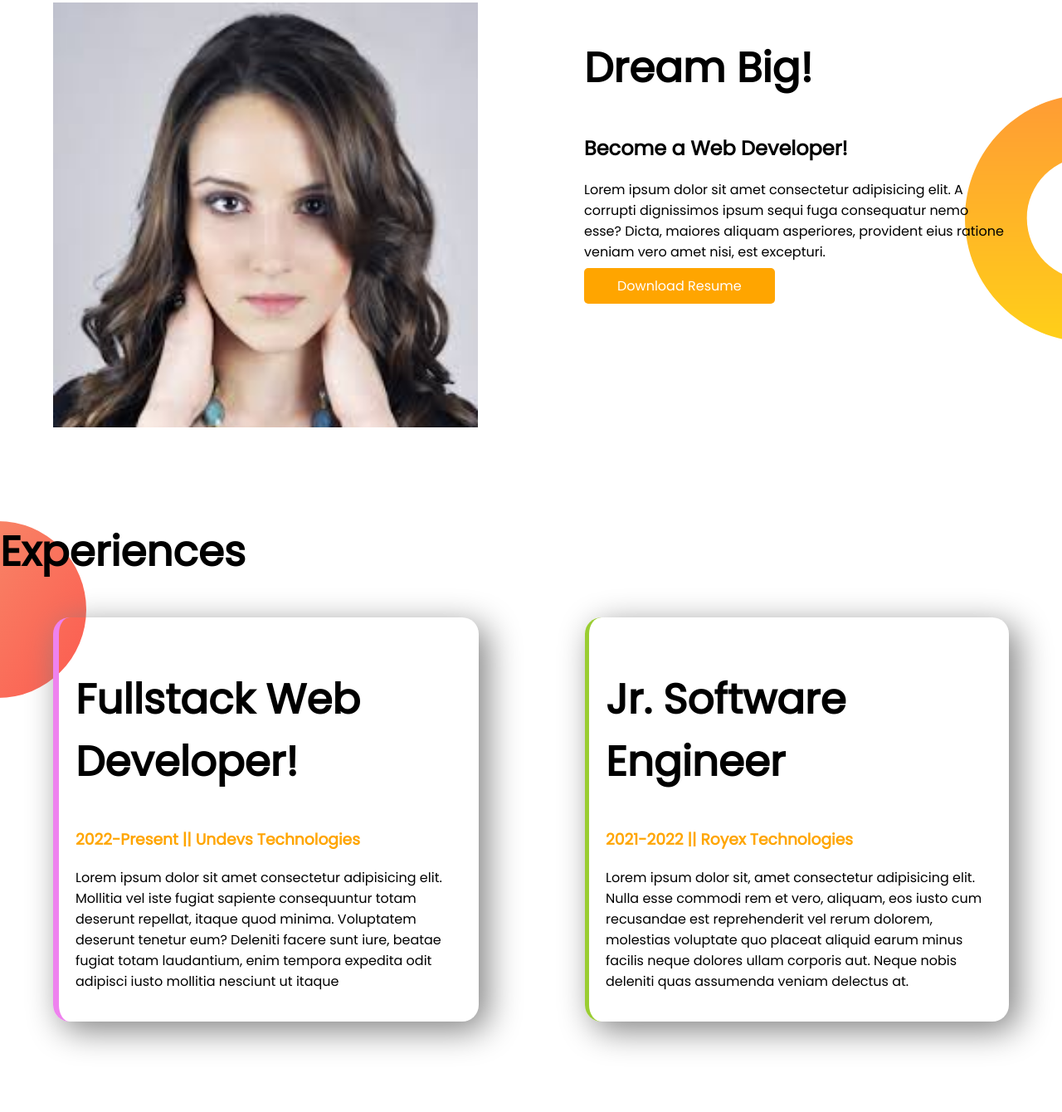
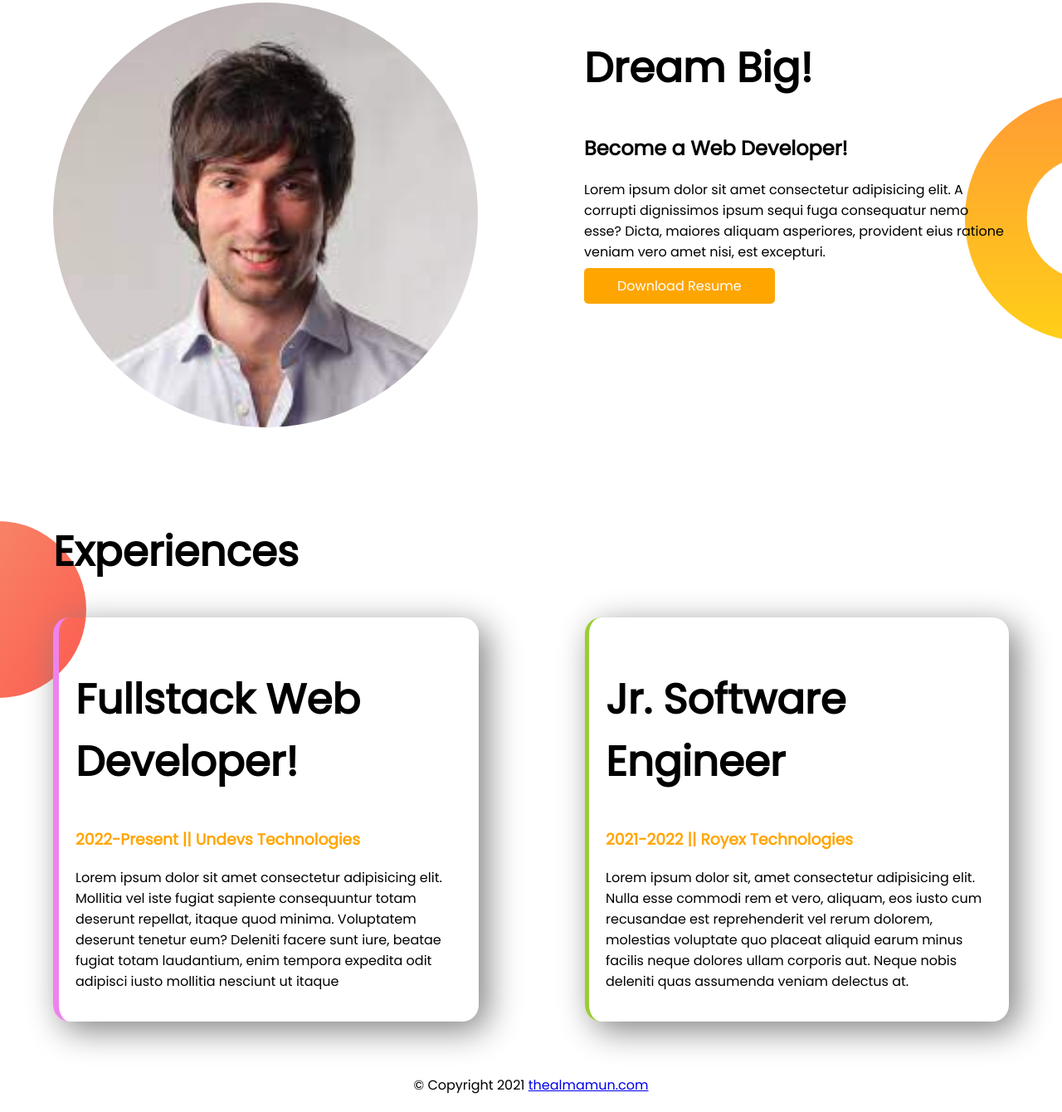
Before and after one commit to thealmamun/project1-dev-portfolio, a plain HTML site: page index.html in a window 1280 px wide. Shown: the part 809-2149 px from the top of the page at 83% size. Before the commit the page ends 2104 px from the top, so only its background shows below. Drawn offline with Linux system fonts and the light colour scheme.

Commit message:
first delivery

```diff
--- a/index.html
+++ b/index.html
@@ -33,12 +33,14 @@
                 <a class="hiremebtn" target="_blank" href="https://www.linkedin.com/in/thealmamun/">Hire Me!</a>
             </div>
         </div>
-        <div class="half-width"><img src="images/student1.jpeg" alt=""></div>
+        <div class="half-width">
+            <img src="images/student1.jpeg" alt="">
+        </div>
     </section>
     <section class="dream-big flexible-container">
 
         <div class="half-width">
-            <img src="images/student5.jpeg" alt="">
+            <img src="images/student3.jpeg" alt="">
         </div>
         <div class="half-width">
             <h1>Dream Big!</h1>
@@ -46,12 +48,12 @@
             <p>Lorem ipsum dolor sit amet consectetur adipisicing elit. A corrupti dignissimos ipsum sequi fuga
                 consequatur nemo esse? Dicta, maiores aliquam asperiores, provident eius ratione veniam vero amet nisi,
                 est excepturi.</p>
-            <a class="hiremebtn" target="_blank" href="www.thealmamun.com"> Download Resume</a>
+            <a class="hiremebtn" target="_blank" href="https://www.linkedin.com/in/thealmamun/"> Download Resume</a>
         </div>
 
     </section>
     <section class="experience-area">
-        <h1>Experiences</h1>
+        <h1 class="experience-text">Experiences</h1>
         <div class="flexible-container">
             <div id="experience1" class="experience-item">
                 <h1>Fullstack Web Developer!</h1>
@@ -77,6 +79,12 @@
         </div>
 
     </section>
+    <section>
+
+        <footer>&copy; Copyright 2021 <a target="_blank"
+                href="https://www.linkedin.com/in/thealmamun/">thealmamun.com</a></footer>
+
+    </section>
 
 </body>
 
--- a/style.css
+++ b/style.css
@@ -67,3 +67,18 @@ h1{
     border-image: linear-gradient(yellowgreen blue);
     border-image-slice: 1;
 }
+
+footer{
+    text-align: center;
+  margin-bottom: 20px;
+
+}
+
+.experience-text{
+    margin-left: 5%;
+}
+img {
+    border-radius: 50%;
+
+
+  }
```
